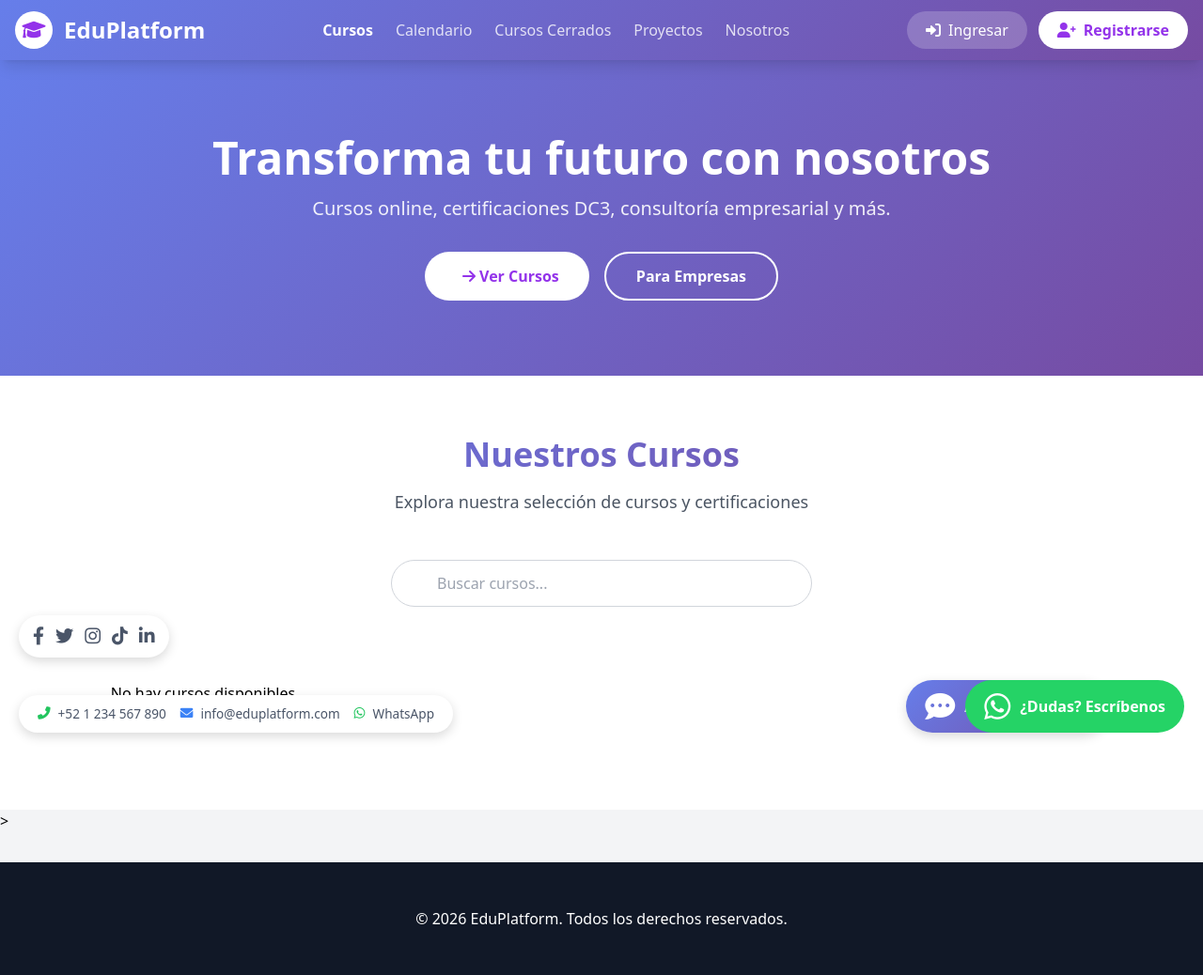
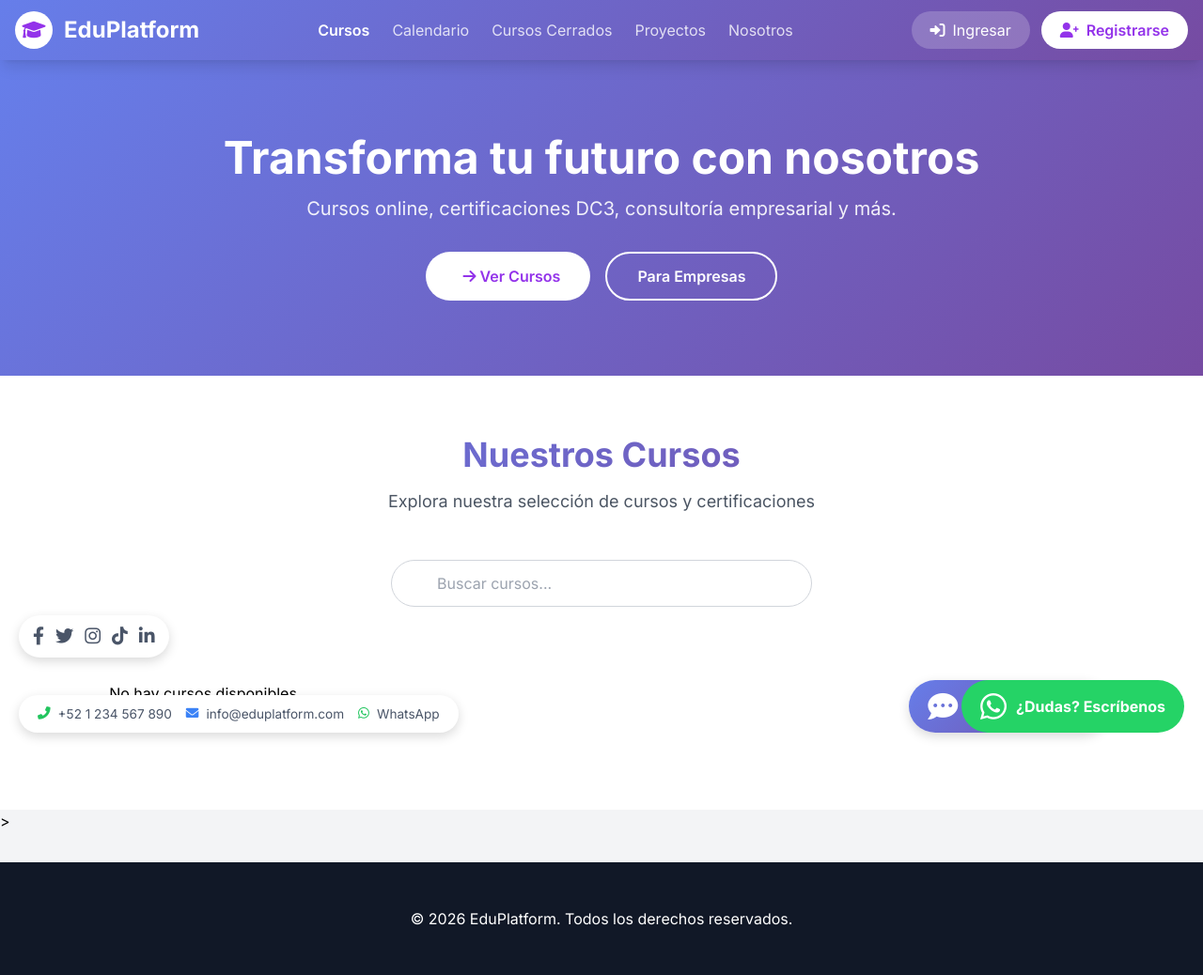
Before and after one commit to jramonfloresv-maker/mi-plataforma-cursos, a FastAPI app: template backend/app/templates/index.html in a window 1280 px wide. Shown: the whole page at 94% size. Run offline with FastAPI, Linux system fonts and the light colour scheme; the template is opened without the code that fills it, so the values that code supplies are empty; some libraries are stand-ins or nearby versions.

Commit message:
Mejora: agregar fuente Inter a la plataforma

```diff
--- a/backend/app/templates/index.html
+++ b/backend/app/templates/index.html
@@ -9,11 +9,12 @@
     <script src="https://cdn.tailwindcss.com"></script>
     <script src="https://code.jquery.com/jquery-3.7.1.min.js"></script>
     <link rel="stylesheet" href="https://cdnjs.cloudflare.com/ajax/libs/font-awesome/6.0.0/css/all.min.css">
+    <link href="https://fonts.googleapis.com/css2?family=Inter:opsz,wght@14..32,100..900&display=swap" rel="stylesheet">
 
     <style>
         /* ========== ESTILOS (Tus estilos actuales están bien, los mantengo) ========== */
         * { margin: 0; padding: 0; box-sizing: border-box; }
-        body { background: #f3f4f6; font-family: system-ui, -apple-system, sans-serif; }
+        body { background: #f3f4f6; font-family: 'Inter', system-ui, -apple-system, sans-serif; }
         .gradient-bg { background: linear-gradient(135deg, #667eea 0%, #764ba2 100%); }
         .gradient-text { background: linear-gradient(135deg, #667eea 0%, #764ba2 100%); -webkit-background-clip: text; -webkit-text-fill-color: transparent; background-clip: text; }
         @keyframes fadeInUp { from { opacity: 0; transform: translateY(30px); } to { opacity: 1; transform: translateY(0); } }
```
